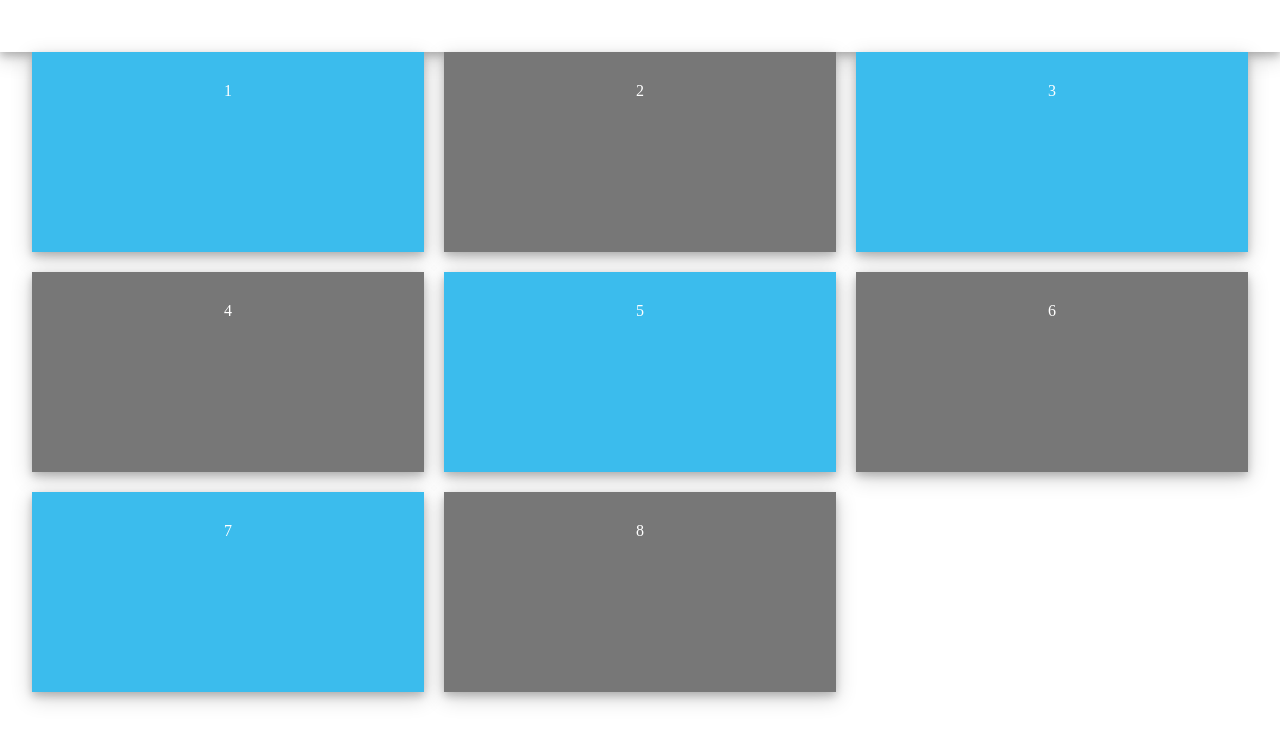
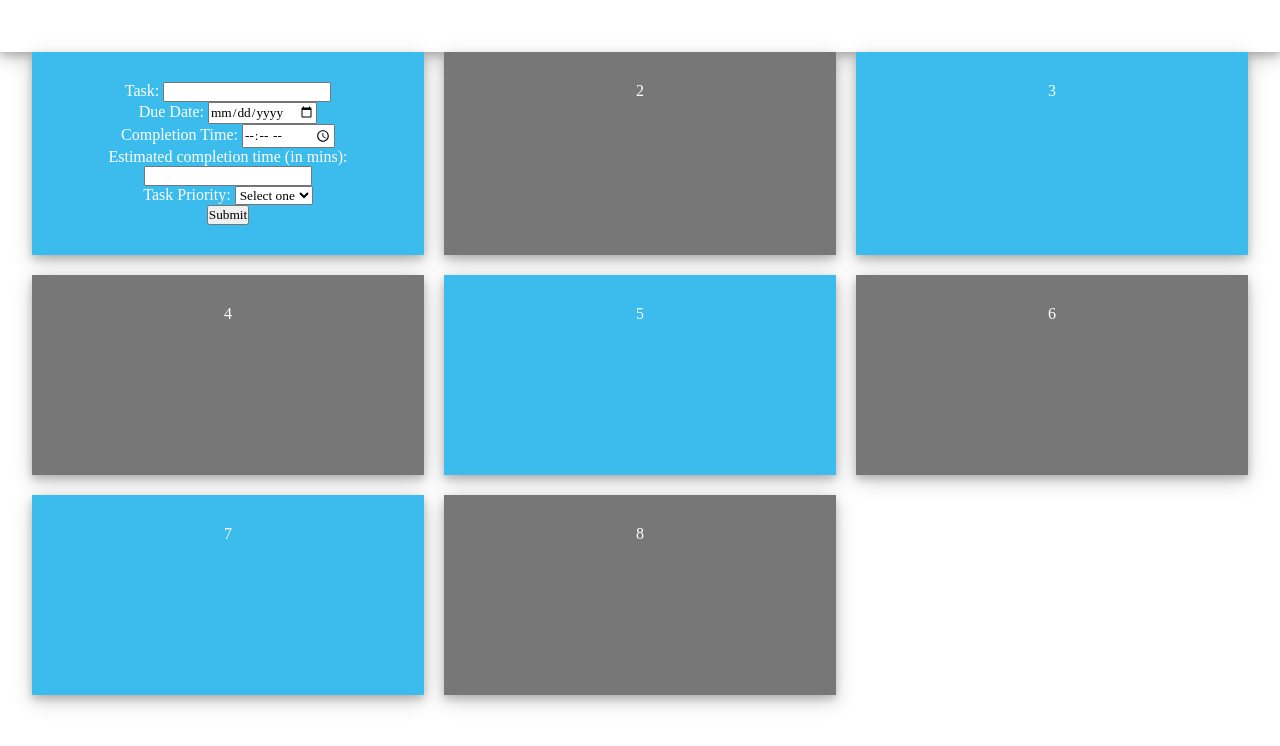
Before and after one commit to JonEnrique/fridge, a website: page public/index.html in a window 1280 px wide. Shown: the part 28-774 px from the top of the page. Drawn offline with Linux system fonts and the light colour scheme.

Commit message:
tasklist

```diff
--- a/public/index.html
+++ b/public/index.html
@@ -17,17 +17,7 @@
 
 <div id = "content">
 
-  <div class="one"> 1 </div>
-  <div class="two"> 2 </div>
-  <div class="three"> 3 </div>
-  <div class="four"> 4 </div>
-  <div class="five"> 5 </div>
-  <div class="six"> 6 </div>
-  <div class="seven"> 7 </div>
-  <div class="eight"> 8 </div>
-
-</div>
-
+  <div class="one">
     <form id="taskform">
       <label for="task">Task:</label>
       <input type="text" name="task" id="taskInput">
@@ -65,6 +55,16 @@
     <script src="script.js"></script>
     <!-- Swap the scripts to see the working solution -->
     <!-- <script src="solution.js"></script> -->
+  </div>
+  <div class="two"> 2 </div>
+  <div class="three"> 3 </div>
+  <div class="four"> 4 </div>
+  <div class="five"> 5 </div>
+  <div class="six"> 6 </div>
+  <div class="seven"> 7 </div>
+  <div class="eight"> 8 </div>
+
+</div>
 </body>
 </html>
 
```
Lines whose indentation alone changed are shown as unchanged.
